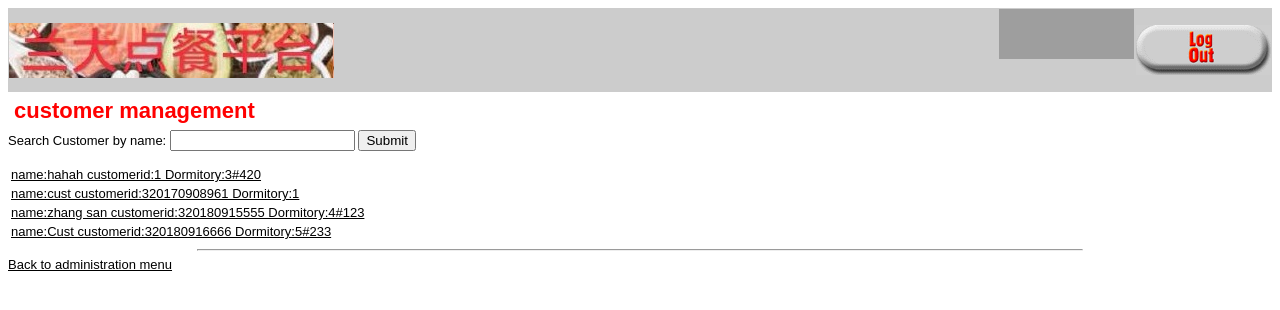
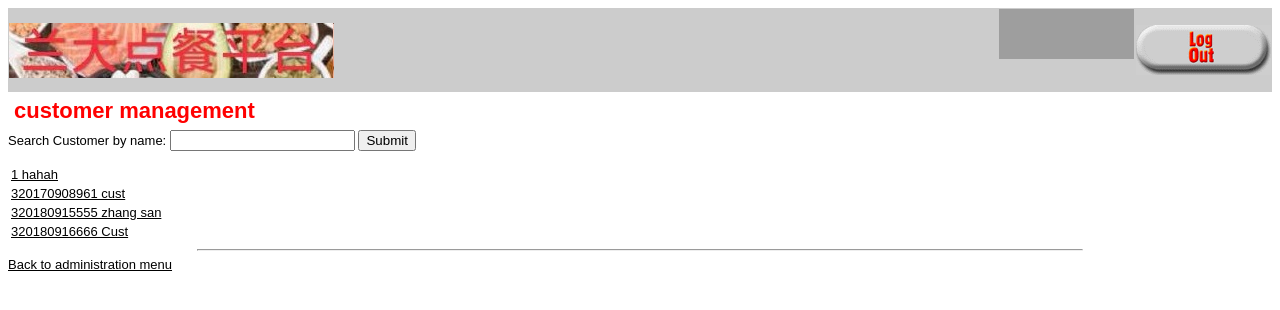
Before and after one commit to LZU-Food-Ordering/LZU-Food-Ordering, a PHP site: page /cust_manage_form.php in a window 1280 px wide. Shown: the top 310 px of the page. Run offline with PHP 8.4, Linux system fonts and the light colour scheme; the visitor is signed in with stand-in values (Sample User, id 1); data comes from the database, SQL or seed files in the repository; grey boxes are pictures that could not be loaded.

Commit message:
Use customerid instead of name in customer management; Bugs fix
Signed-off-by: Hollow Man <hollowman@hollowman.ml>

```diff
--- a/admin_fns.php
+++ b/admin_fns.php
@@ -274,7 +274,7 @@ function delete_cust($detail_array)
   $conn = db_connect();
 
   $query = "delete from customers
-             where name='" . $conn->real_escape_string($detail_array) . "'";
+             where customerid='" . $conn->real_escape_string($detail_array) . "'";
   $result = @$conn->query($query);
   if (!$result) {
     return false;
--- a/cust_fns.php
+++ b/cust_fns.php
@@ -25,12 +25,12 @@ function get_cust() {
  }
 
 
- function display_cust($custname)
+ function display_cust($custdetails)
  {
    //display all foods in the array passed in
-   if (!empty($_GET['key']) && !is_array($custname)) {
+   if (!empty($_GET['key']) && !is_array($custdetails)) {
      echo "<p>No customer currently available with the keyword: " . $_GET['key'] . "</p>";
-   } else if (!is_array($custname)) {
+   } else if (!is_array($custdetails)) {
      echo "<p>No customer currently available</p>";
    } else {
      echo "
@@ -43,10 +43,10 @@ function get_cust() {
      echo "<table width=\"100%\" border=\"0\">";
 
      //create a table row for each cust
-     foreach ($custname as $row) {
-       $url = "show_cust.php?name=" . urlencode($row['name']);
+     foreach ($custdetails as $row) {
+       $url = "show_cust.php?customerid=" . urlencode($row['customerid']);
        echo "<tr><td>";
-       $name = " name:".htmlspecialchars($row['name']) . " customerid:" . htmlspecialchars($row['customerid']) . " Dormitory:" . htmlspecialchars($row['dormitory']);
+       $name = htmlspecialchars($row['customerid']). " ".htmlspecialchars($row['name']);
        do_html_url($url, $name);
        echo "</td></tr>";
      }
@@ -57,13 +57,13 @@ function get_cust() {
    echo "<hr />";
  }
 
- function get_cust_details($name) {
-    // query database for all details for a particular food
-    if ((!$name) || ($name=='')) {
+ function get_cust_details($customerid) {
+  // query database for all details for a particular customer
+  if ((!$customerid) || ($customerid=='')) {
      return false;
   }
   $conn = db_connect();
-    $query = "select * from customers where name='".$conn->real_escape_string($name)."'";
+  $query = "select * from customers where customerid='".$conn->real_escape_string($customerid)."'";
   $result = @$conn->query($query);
   if (!$result) {
      return false;
@@ -78,11 +78,11 @@ function get_cust() {
     if (is_array($cust)) {
       echo "<table><tr>";
       echo "<td><ul>";
-      echo "<li><strong>Customerid:</strong> ";
+      echo "<li><strong>Student Card ID:</strong> ";
       echo htmlspecialchars($cust['customerid']);
       echo "</li><li><strong>Name:</strong> ";
       echo htmlspecialchars($cust['name']);
-      echo "</li><li><strong>Dormitory:</strong> ";
+      echo "</li><li><strong>Delivery Address:</strong> ";
       echo htmlspecialchars($cust['dormitory']);
     //   echo "</li><li><strong>Password:</strong> ";
     //   echo number_format($cust['password'], 2);
--- a/cust_manage_form.php
+++ b/cust_manage_form.php
@@ -6,10 +6,10 @@ session_start();
 
 do_html_header("customer management");
 if (check_admin_user()) {
-  $custname = get_cust();
+  $custdetails = get_cust();
   // get the food info out from db
 
-  display_cust($custname);
+  display_cust($custdetails);
   do_html_url("admin.php", "Back to administration menu");
 } else {
   echo "<p>You are not authorized to enter the administration area.</p>";
--- a/edit_cust_item_form.php
+++ b/edit_cust_item_form.php
@@ -3,11 +3,11 @@
 // include function files for this application
 require_once('food_sc_fns.php');
 session_start();
-$name = $_GET['name'];
-$names=get_cust_details($name);
+$customerid = $_GET['customerid'];
+$details=get_cust_details($customerid);
 do_html_header("Edit a Customer");
 if (check_admin_user()) {
-  display_cust_form($names);
+  display_cust_form($details);
   do_html_url("admin.php", "Back to administration menu");
 } else {
   echo "<p>You are not authorized to enter the administration area.</p>";
--- a/output_fns.php
+++ b/output_fns.php
@@ -285,7 +285,7 @@ height=\"60px\" style=\"border: 1px solid black\"/>";
     ?>
     <form method="post" action="edit_cust.php">
     <tr>
-      <td><input type="hidden" name="de_name" value=<?php echo $cust_array['name']?>></td>
+      <td><input type="hidden" name="de_id" value=<?php echo $cust_array['customerid']?>></td>
     </tr>
     <tr>
       <td><input type="submit" value="Delete" /></td>
```
Also changed, not shown: edit_cust.php (+4 -4 lines), show_cust.php (+7 -5 lines). Lines whose indentation alone changed are shown as unchanged.
